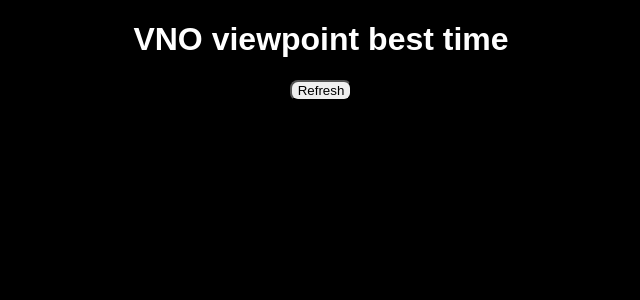
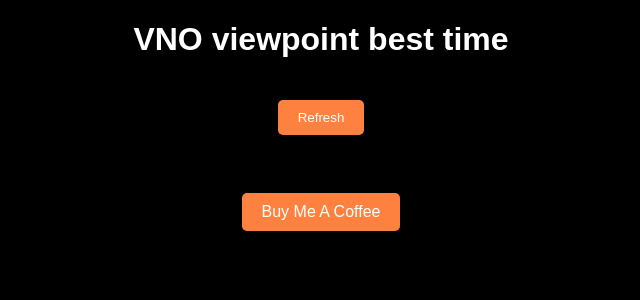
Before and after one commit to Kodotautas/Data-Engineering, a Flask app: template 6_Best_time_watch_airplanes_in_vno/templates/best_time.html in a window 1280 px wide. Shown: the part 18-318 px from the top of the page, without its empty margins (319-959 px from the left). Run offline with Flask 3, Linux system fonts and the light colour scheme; the template is opened without the code that fills it: most values are stand-ins (such as "Sample title", 1, 10 or a date in 2020); parts of the project's set-up code (start-up, migrations or seed data) failed here and were passed over; some libraries are stand-ins or nearby versions.

Commit message:
added buymecoffe button

```diff
--- a/6_Best_time_watch_airplanes_in_vno/app.py
+++ b/6_Best_time_watch_airplanes_in_vno/app.py
@@ -20,9 +20,8 @@ def home():
                 orientation='h',
                 color_continuous_scale=["darkgrey", "darkgreen"],
                 )
-
     # Calculate the height of the table based on the number of rows
-    row_height = 20  # Set the height of each row in pixels
+    row_height = 15  # Set the height of each row in pixels
     num_rows = len(flights['Datetime'])
     table_height = row_height * num_rows
 
@@ -33,7 +32,6 @@ def home():
                      ticktext=flights['Datetime'].dt.strftime('%m-%d %H:%M'),
                      type='category'
                      )
-
     graph = plot(fig, output_type='div')
 
     return render_template('best_time.html', flights=flights, graph=graph, weather=weather_data)
--- a/6_Best_time_watch_airplanes_in_vno/templates/best_time.html
+++ b/6_Best_time_watch_airplanes_in_vno/templates/best_time.html
@@ -16,10 +16,25 @@
             text-align: center;
             color: white;
         }
-        button {
-            display: block;
-            margin: 0 auto;
-            border-radius: 8px;
+        .refresh-button {
+        display: inline-block;
+        text-align: center;
+        background-color: #FF813F;
+        color: white;
+        padding: 10px 20px;
+        margin: 20px 0;
+        text-decoration: none;
+        border-radius: 5px;
+        border: none;
+        cursor: pointer;
+        }
+        .refresh-button:hover {
+            background-color: #E87728;
+        }
+        .button-container {
+        display: flex;
+        justify-content: center;
+        align-items: center;
         }
         .graph-container {
             display: flex;
@@ -45,6 +60,24 @@
         text-align: center;
         color: white;
         }
+        .coffee-button a {
+        display: inline-block;
+        text-align: center;
+        background-color: #FF813F;
+        color: white;
+        padding: 10px 20px;
+        margin: 20px 0;
+        text-decoration: none;
+        border-radius: 5px;
+        }
+        .coffee-button a:hover {
+            background-color: #E87728;
+        }
+        .coffee-button {
+        display: flex;
+        justify-content: center;
+        align-items: center;
+        }
     </style>
 </head>
 <body>
@@ -54,11 +87,21 @@
         </div>
     </div>
     <h1>VNO viewpoint best time</h1>
-    <button onclick="location.reload();">Refresh</button>
+
+    <!-- Display the refresh button -->
+    <div class="button-container">
+        <button class="refresh-button" onclick="location.reload();">Refresh</button>
+    </div>
 
     <!-- Display the Plotly chart -->
     <div class="graph-container">
         {{ graph | safe }}
     </div>
+
+    <!-- Buy Me A Coffee button -->
+    <div class="coffee-button">
+        <a href="https://www.google.lt" target="_blank">Buy Me A Coffee</a>
+    </div>
+
 </body>
 </html>
```
